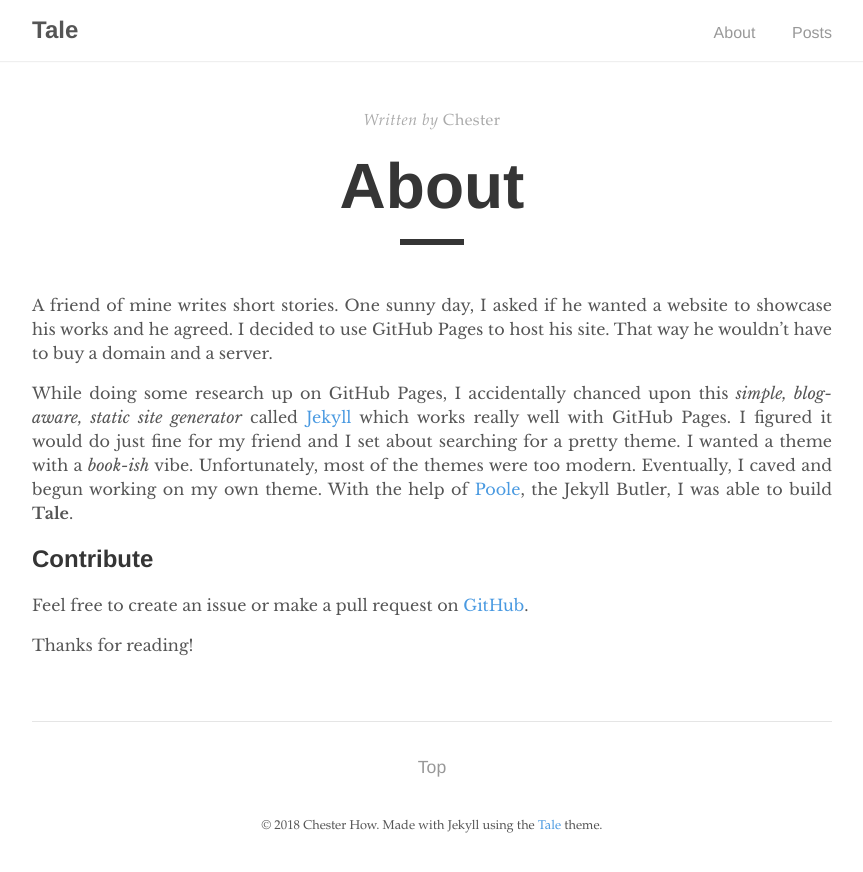
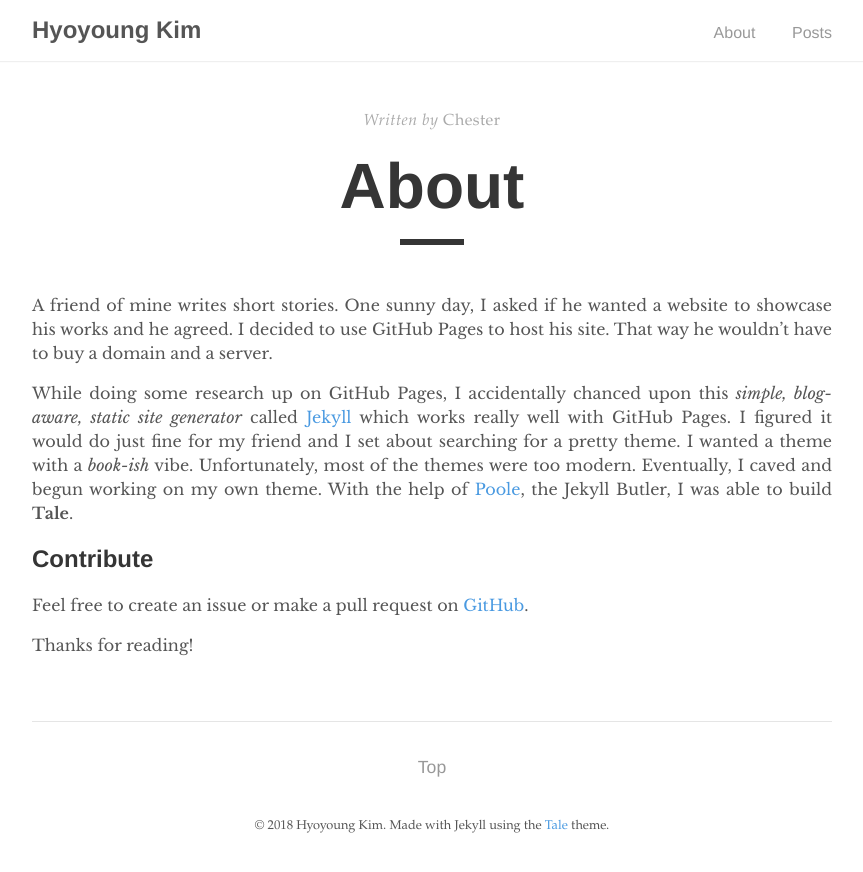
Before and after one commit to hyngkm/hyngkm.github.io, a Jekyll site: the page built from _pages/about.md, in a window 1280 px wide. Shown: the top 872 px of the page, without its empty margins (208-1071 px from the left). Built offline with Jekyll 4.4.1, drawn with Linux system fonts in a browser that asks for light colours.

Commit message:
Update _config.yml

```diff
--- a/_config.yml
+++ b/_config.yml
@@ -1,17 +1,17 @@
 # Site settings
-title:          Tale
+title:          Hyoyoung Kim
 description:    "Minimal Jekyll theme for storytellers"
-baseurl:        "/tale"
-url:            "https://chesterhow.github.io"
+baseurl:        "/hyngkm"
+url:            "https://hyngkm.github.io"
 
 # Google Analytics
 google_analytics: UA—XXXXXXXX-X
 
 # Author
 author:
-  name:         Chester How
-  url:          https://chester.how
-  email:        chesterhow@gmail.com
+  name:         Hyoyoung Kim
+  url:          https://hyngkm.github.io
+  email:        hyoyoung.j.kim@gmail.com
 
 # Build settings
 markdown:       kramdown
```
